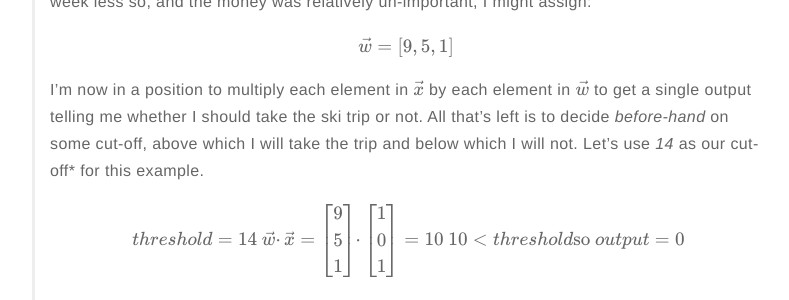
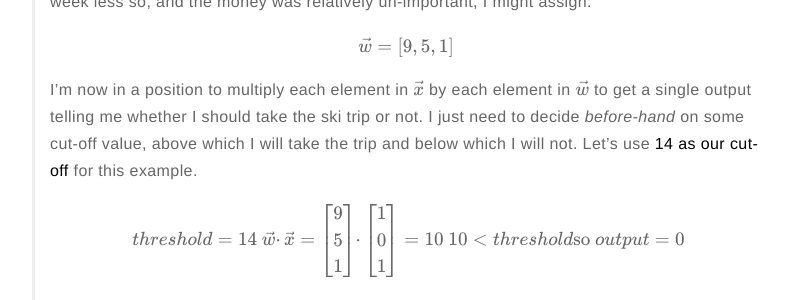
Before and after one commit to meccaLeccaHi/meccaLeccaHi.github.io, a Jekyll site: the page built from _posts/2018-10-30-neural_nets-tensorflow.md, in a window 1280 px wide and 900 px high, scrolled down 6592 px. Shown: the part 179-479 px from the top of the window, without its empty margins (243-1032 px from the left). Built offline with Jekyll 4.4.1, drawn with Linux system fonts in a browser that asks for light colours; formulas are drawn with MathJax 3; comment, search, counter and statistics services are not loaded.

Commit message:
fixing spacing

```diff
--- a/_posts/2018-10-30-neural_nets-tensorflow.md
+++ b/_posts/2018-10-30-neural_nets-tensorflow.md
@@ -226,7 +226,7 @@ Although these models were structured to behave like neurons, their behavior can
 	\vec{w}   = [9,5,1]
 \end{equation*}$$
 >
->I'm now in a position to multiply each element in $\vec{x}$ by each element in $\vec{w}$ to get a single output telling me whether I should take the ski trip or not. All that's left is to decide _before-hand_ on some cut-off, above which I will take the trip and below which I will not. Let's use *14* as our cut-off* for this example.
+>I'm now in a position to multiply each element in $\vec{x}$ by each element in $\vec{w}$ to get a single output telling me whether I should take the ski trip or not. I just need to decide _before-hand_ on some cut-off value, above which I will take the trip and below which I will not. Let's use **14 as our cut-off** for this example.
 >
 >$$\begin{equation*}
 	\ threshold = 14 \\
```
